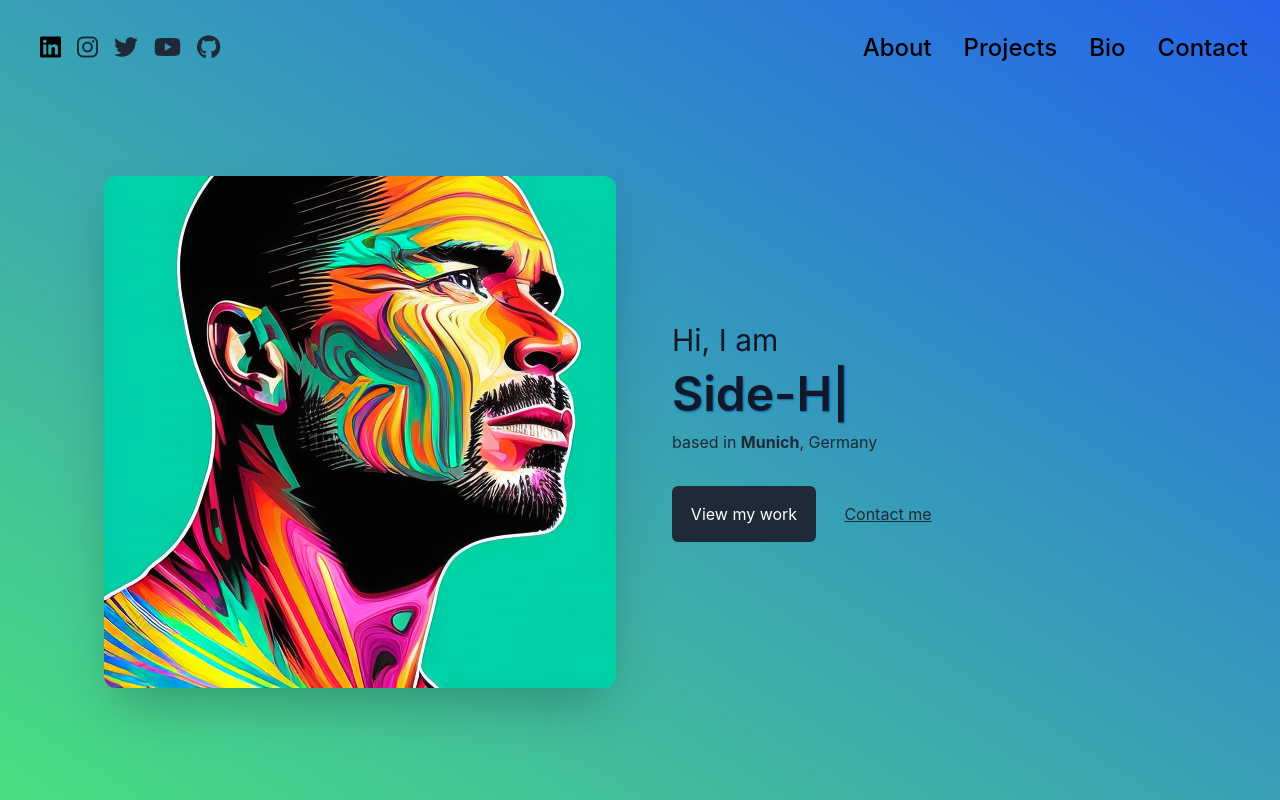
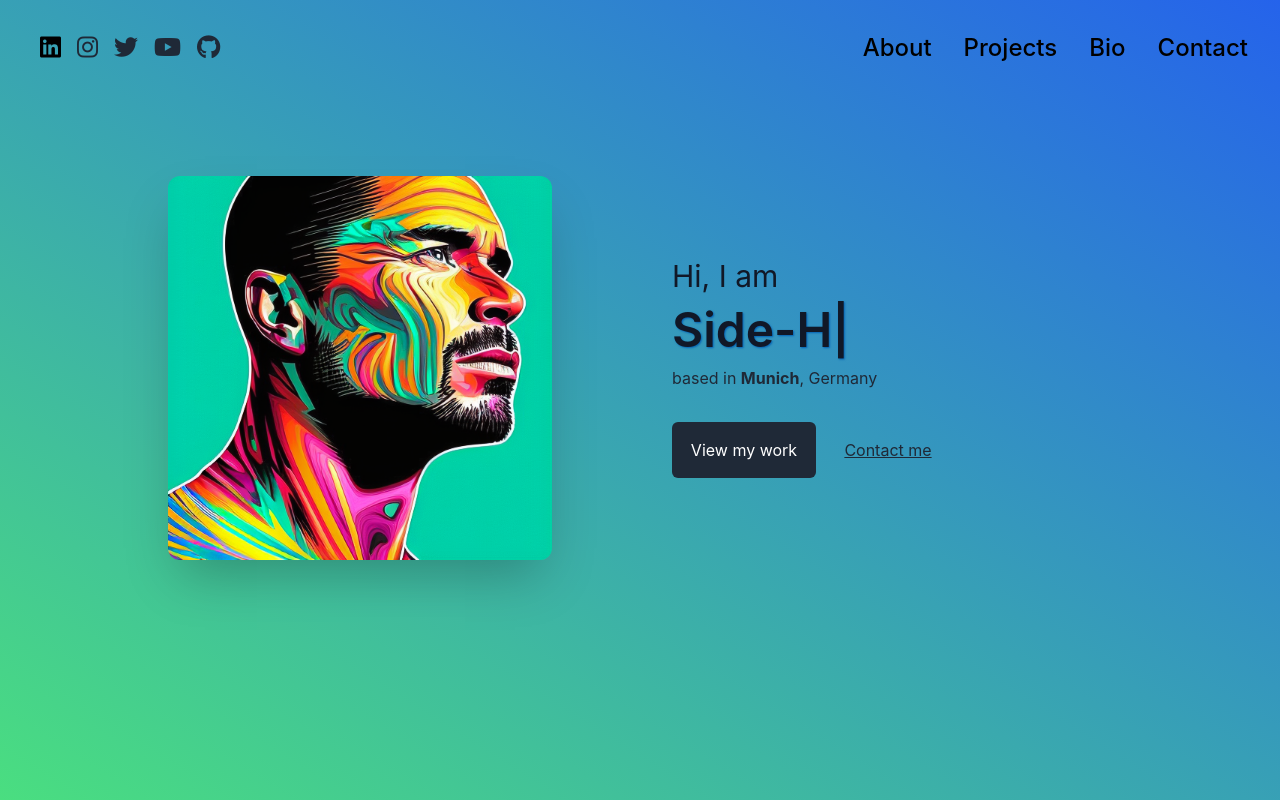
Before and after one commit to RaphaelBecker/myWebsite, a React (Create React App) app in the folder frontend/: page / in a window 1280 px wide. Shown: the top 800 px of the page. Built offline with nearby package versions, Linux system fonts and the light colour scheme.

Commit message:
made image scale down if background gets too small

```diff
--- a/frontend/src/Components/Intro.js
+++ b/frontend/src/Components/Intro.js
@@ -1,17 +1,16 @@
 import React from "react";
-import { Col, Container, Row, Image, Button } from "react-bootstrap";
 import Header from "./Navbar";
 import IntroTextBlock from "./SmallComponents/IntroTextBlock";
 
 const Intro = ({ scrollToRef }) => {
   return (
-    <div className="h-screen bg-gradient-to-tr from-green-400 to-blue-600">
+    <div className="min-h-screen bg-gradient-to-tr from-green-400 to-blue-600">
       <Header scrollToRef={scrollToRef} />
       <div className="px-8 lg:py-0 xl:px-20 xl:pt-20 2xl:pt-32 2xl:px-52">
         <div className="flex flex-col lg:flex-row items-center">
           <div className="lg:w-1/2 flex items-center justify-center">
             <img
-              className="rounded-xl shadow-2xl m-8"
+              className="rounded-xl shadow-2xl m-8 max-h-96 object-contain"
               src="art_foto.png"
               alt="myKonterfei"
             />
```
